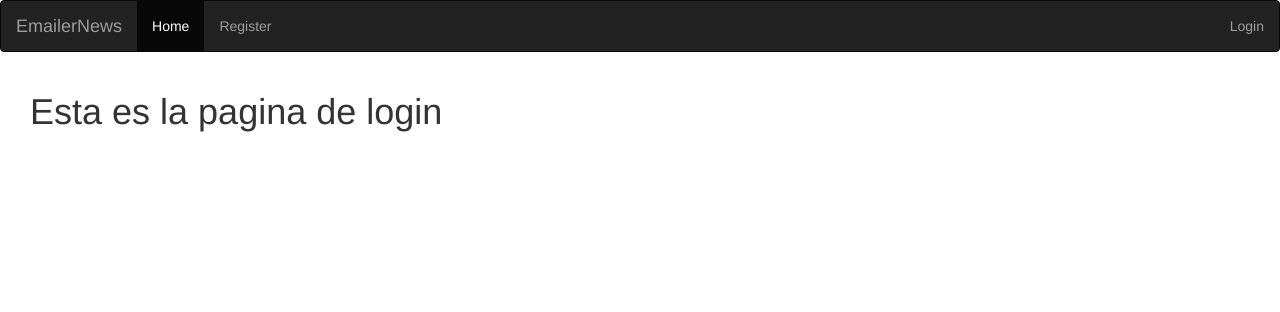
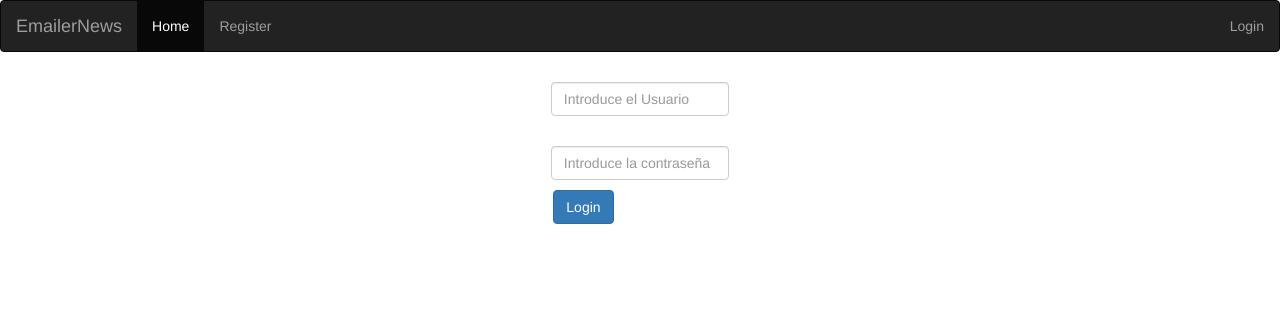
Before and after one commit to l5nacho/app7_automated_emails, a Flask app: page /login in a window 1280 px wide. Shown: the top 312 px of the page. Run offline with Flask 2, Linux system fonts and the light colour scheme; some libraries are stand-ins or nearby versions.

Commit message:
nuevo login

```diff
--- a/forms.py
+++ b/forms.py
@@ -13,6 +13,8 @@ class AddUserForm(FlaskForm):
     submit = SubmitField('Register')
 
 class loginForm(FlaskForm):
-    user = StringField('Usuario')
-    password = StringField('Contraseña')
+    user = StringField('Usuario',
+                       [validators.InputRequired(message='Por favor ingrese un usuario')],
+                       render_kw={'placeholder': 'Introduce el Usuario'})
+    password = PasswordField('Contraseña', render_kw={'placeholder': 'Introduce la contraseña'})
     submit = SubmitField('Login')
--- a/routes.py
+++ b/routes.py
@@ -12,8 +12,11 @@ def home():
 
 @app.route('/index')
 def index():
-    custom_cookie = request.cookies.get('custom_cookie', 'undefined')
-    print(custom_cookie)
+    # custom_cookie = request.cookies.get('custom_cookie', 'undefined')
+    # print(custom_cookie)
+    if 'username' in session:
+        username = session['username']
+        print(username)
     users = User.query.all()
     return render_template('index.html',
                            users=users)
--- a/templates/login.html
+++ b/templates/login.html
@@ -5,7 +5,18 @@
 
 <div class="container-fluid">
     <form action="{{ url_for('login') }}" method="post" novalidate>
-        <h1>Esta es la pagina de login</h1>
+        <input type="hidden" name="csrf_token" value="{{ csrf_token() }}">
+        <div class="row">
+            <div class="col-sm-2 col-lg-offset-5 col-md-2 col-md-offset-2 col-xs-2"><h4>{{ form.user(class="form-control")}}</h4></div>
+            <div class="col-sm-2 col-lg-offset-5 col-md-2 col-md-offset-2 col-xs-2"><h5>{{ validators(form.user) }}</h5></div>
+
+        </div>
+        <div class="row">
+            <div class="col-sm-2 col-lg-offset-5 col-md-2 col-md-offset-2 col-xs-2"><h4>{{ form.password(class="form-control")}}</h4></div>
+        </div>
+        <div class="col-sm-2 col-lg-offset-5 col-md-2 col-md-offset-2 col-xs-2">
+            {{ form.submit(class="btn btn-primary") }}
+        </div>
 
     </form>
 
```
